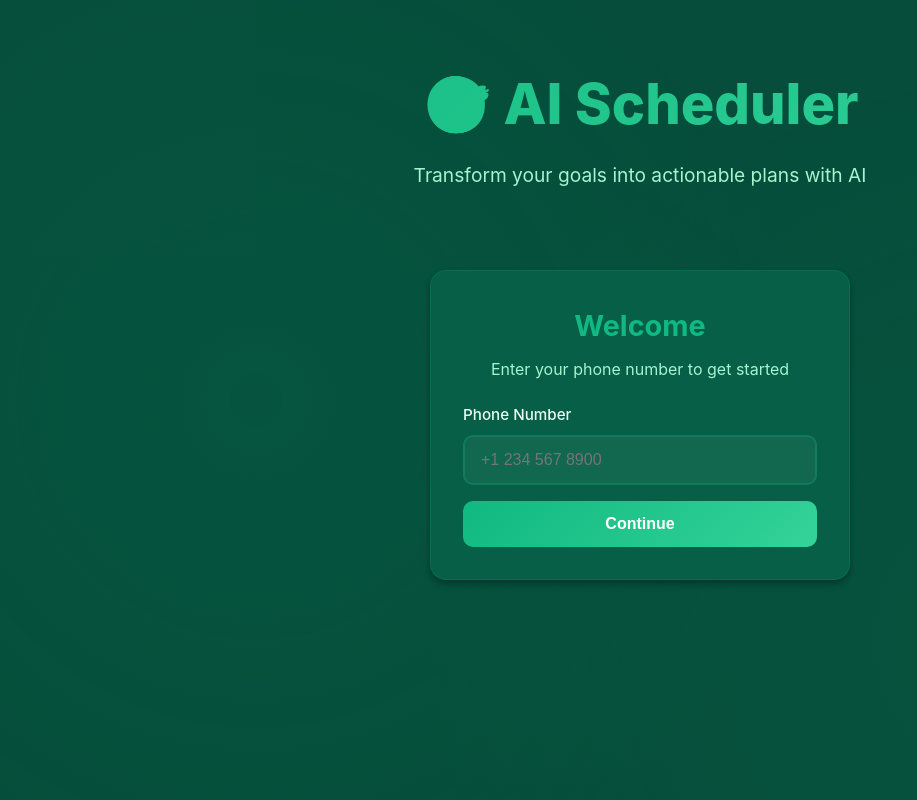
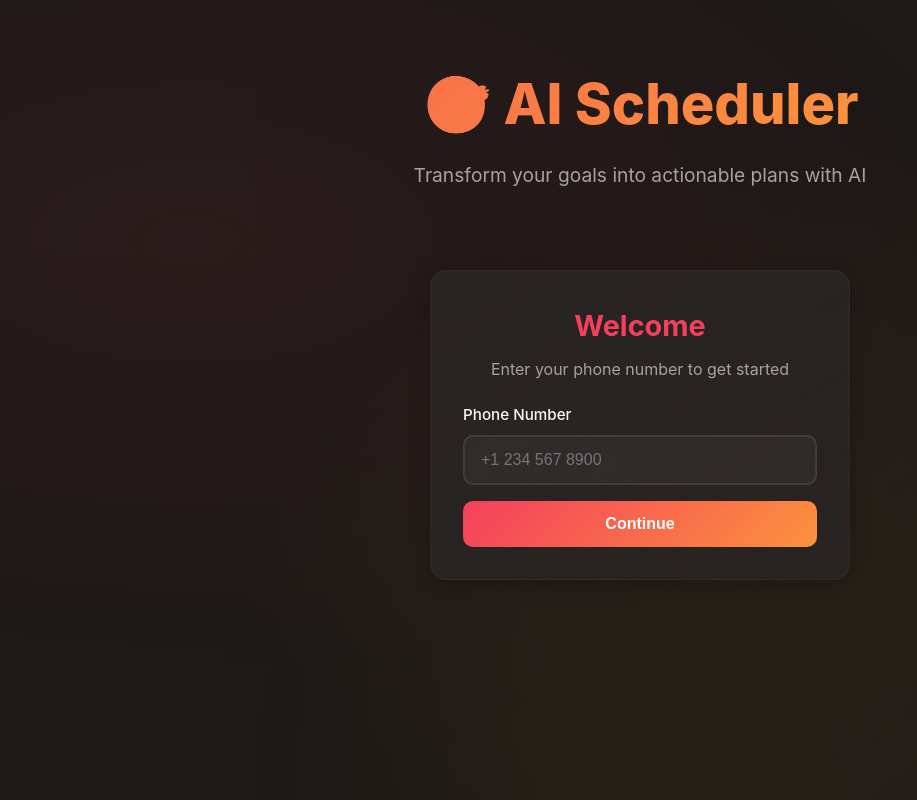
Before and after one commit to aadipatodia/Scheduler, a FastAPI app: page / in a window 1280 px wide. Shown: the whole page, without its empty margins (0-917 px from the left). Run offline with FastAPI, Linux system fonts and the light colour scheme.

Commit message:
UIX change

```diff
--- a/static/styles.css
+++ b/static/styles.css
@@ -5,16 +5,16 @@
 }
 
 :root {
-    --bg-dark: #064e3b;
-    --bg-card: #065f46;
-    --bg-card-hover: #047857;
-    --accent-primary: #10b981;
-    --accent-secondary: #34d399;
-    --accent-gold: #f59e0b;
-    --text-primary: #ecfdf5;
-    --text-secondary: #a7f3d0;
-    --success: #6ee7b7;
-    --error: #f87171;
+    --bg-dark: #1c1917;
+    --bg-card: #292524;
+    --bg-card-hover: #3d3330;
+    --accent-primary: #f43f5e;
+    --accent-secondary: #fb923c;
+    --accent-gold: #fbbf24;
+    --text-primary: #fafaf9;
+    --text-secondary: #a8a29e;
+    --success: #4ade80;
+    --error: #ef4444;
     --warning: #f59e0b;
 }
 
@@ -35,15 +35,16 @@ body::before {
     width: 100%;
     height: 100%;
     background:
-        radial-gradient(circle at 20% 50%, rgba(16, 185, 129, 0.12) 0%, transparent 50%),
-        radial-gradient(circle at 80% 80%, rgba(52, 211, 153, 0.08) 0%, transparent 50%);
+        radial-gradient(ellipse at 15% 30%, rgba(244, 63, 94, 0.08) 0%, transparent 55%),
+        radial-gradient(ellipse at 85% 70%, rgba(251, 146, 60, 0.06) 0%, transparent 55%),
+        radial-gradient(ellipse at 50% 100%, rgba(251, 191, 36, 0.04) 0%, transparent 50%);
     z-index: -1;
-    animation: bgShift 20s ease infinite;
+    animation: bgShift 25s ease infinite;
 }
 
 @keyframes bgShift {
-    0%, 100% { opacity: 0.3; }
-    50% { opacity: 0.6; }
+    0%, 100% { opacity: 0.5; }
+    50% { opacity: 1; }
 }
 
 .container {
@@ -63,12 +64,18 @@ header {
 header h1 {
     font-size: 3.5rem;
     font-weight: 800;
-    background: linear-gradient(135deg, var(--accent-primary), var(--accent-secondary));
+    background: linear-gradient(135deg, var(--accent-primary), var(--accent-secondary), var(--accent-gold));
+    background-size: 200% 200%;
     -webkit-background-clip: text;
     -webkit-text-fill-color: transparent;
     background-clip: text;
     margin-bottom: 10px;
-    animation: fadeInDown 0.8s ease;
+    animation: fadeInDown 0.8s ease, shimmer 6s ease infinite;
+}
+
+@keyframes shimmer {
+    0%, 100% { background-position: 0% 50%; }
+    50% { background-position: 100% 50%; }
 }
 
 header p {
@@ -86,19 +93,19 @@ header p {
 }
 
 .card {
-    background: var(--bg-card);
+    background: linear-gradient(145deg, var(--bg-card), rgba(41, 37, 36, 0.8));
     border-radius: 16px;
     padding: 32px;
-    box-shadow: 0 4px 6px rgba(0, 0, 0, 0.3);
-    border: 1px solid rgba(16, 185, 129, 0.15);
+    box-shadow: 0 4px 20px rgba(0, 0, 0, 0.25);
+    border: 1px solid rgba(244, 63, 94, 0.08);
     transition: all 0.3s ease;
     animation: fadeInUp 0.6s ease both;
 }
 
 .card:hover {
     transform: translateY(-4px);
-    box-shadow: 0 12px 24px rgba(16, 185, 129, 0.2);
-    border-color: rgba(16, 185, 129, 0.35);
+    box-shadow: 0 12px 32px rgba(244, 63, 94, 0.12);
+    border-color: rgba(244, 63, 94, 0.2);
 }
 
 .card h2 {
@@ -126,8 +133,8 @@ header p {
 .form-group select {
     width: 100%;
     padding: 14px 16px;
-    background: rgba(255, 255, 255, 0.05);
-    border: 2px solid rgba(16, 185, 129, 0.25);
+    background: rgba(255, 255, 255, 0.04);
+    border: 2px solid rgba(168, 162, 158, 0.15);
     border-radius: 10px;
     color: var(--text-primary);
     font-size: 1rem;
@@ -172,7 +179,7 @@ button::before {
     width: 0;
     height: 0;
     border-radius: 50%;
-    background: rgba(255, 255, 255, 0.2);
+    background: rgba(255, 255, 255, 0.15);
     transform: translate(-50%, -50%);
     transition: width 0.6s, height 0.6s;
 }
@@ -479,20 +490,20 @@ button:disabled {
 
 /* Scrollbar */
 ::-webkit-scrollbar {
-    width: 10px;
+    width: 8px;
 }
 
 ::-webkit-scrollbar-track {
-    background: var(--bg-card);
+    background: var(--bg-dark);
 }
 
 ::-webkit-scrollbar-thumb {
-    background: var(--accent-primary);
-    border-radius: 5px;
+    background: rgba(244, 63, 94, 0.3);
+    border-radius: 4px;
 }
 
 ::-webkit-scrollbar-thumb:hover {
-    background: var(--accent-secondary);
+    background: rgba(244, 63, 94, 0.5);
 }
 
 /* ==================== RESPONSIVE ==================== */
```
Also changed, not shown: other parts of static/styles.css (+40 -36 lines), static/roadmap.css (+47 -36 lines).
